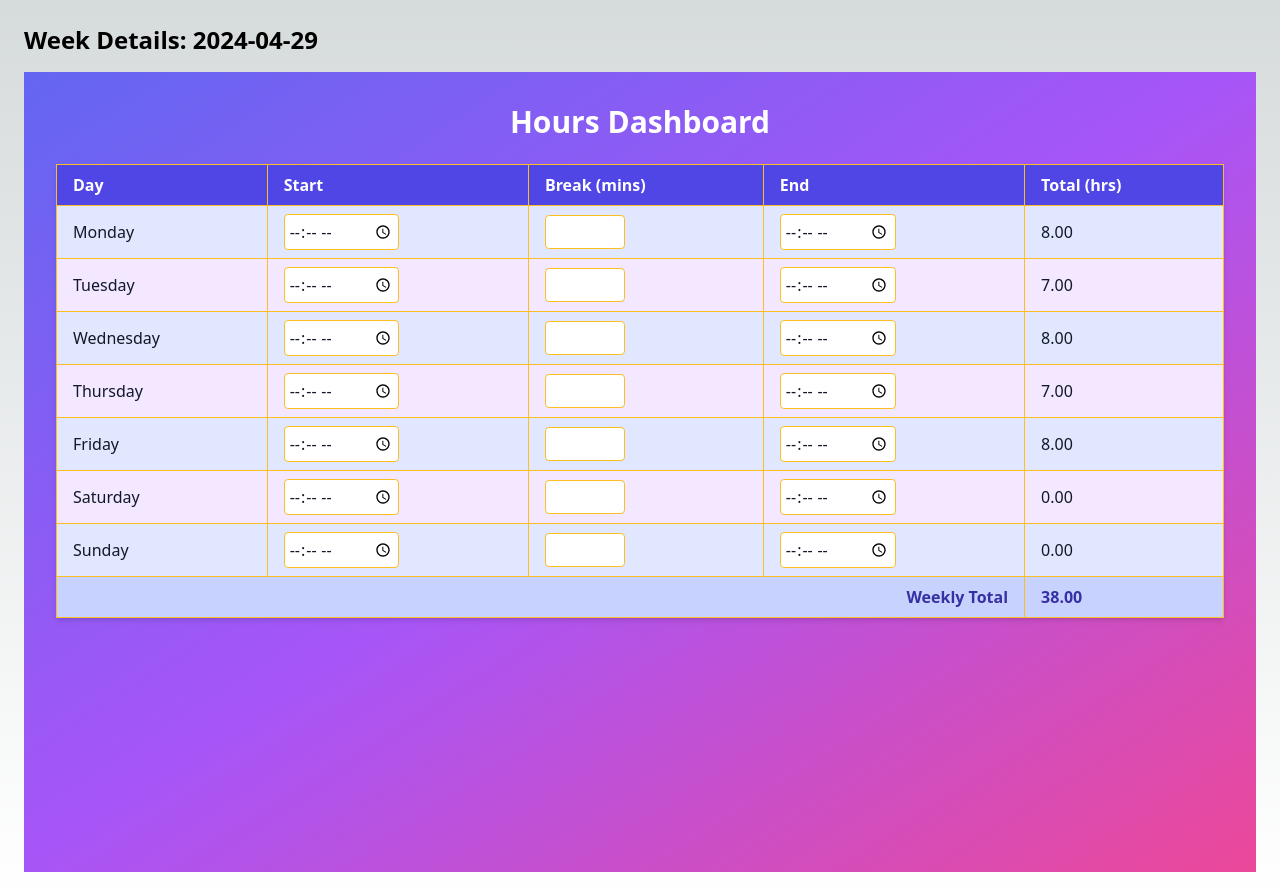
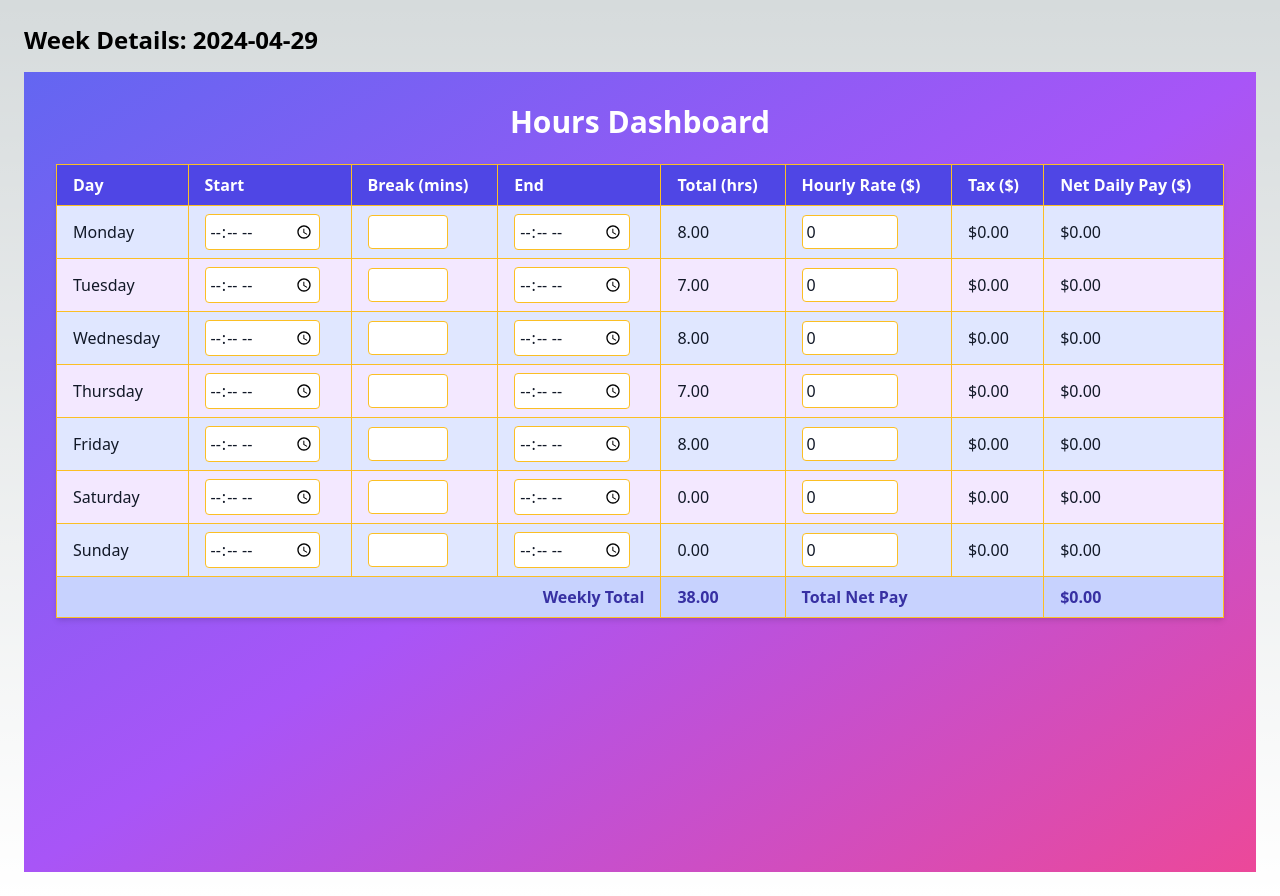
Before and after one commit to leethor92/time-tracker, a Next.js app: page /week/1 in a window 1280 px wide. Built offline with nearby package versions, Linux system fonts and the light colour scheme.

Commit message:
added tax & hourly calculator

```diff
--- a/components/HoursDashboard.tsx
+++ b/components/HoursDashboard.tsx
@@ -1,40 +1,51 @@
 import React, { useState } from "react";
-import { DayEntry } from "../models/DayModel";  // Import DayEntry
-import { WeekEntry } from "../models/WeekModel";  // Import WeekEntry
-import { daysOfWeek } from "../utils/constants";  // Ensure you have this constant
+import { DayEntry } from "../models/DayModel";
+import { WeekEntry } from "../models/WeekModel";
+import { daysOfWeek } from "../utils/constants";
 
 interface HoursDashboardProps {
-  weekData: WeekEntry;  // Expect WeekEntry type
+  weekData: WeekEntry;
 }
+const TAX_RATE = 0.1503; // 15% tax rate
 
 export default function HoursDashboard({ weekData }: HoursDashboardProps) {
-  const [hours, setHours] = useState<Record<string, DayEntry>>(weekData.hours);  // Initialize state with weekData.hours
+  const [hours, setHours] = useState<Record<string, DayEntry>>(weekData.hours);
+  const [hourlyRates, setHourlyRates] = useState<Record<string, number>>(
+    Object.fromEntries(daysOfWeek.map(day => [day, 0]))
+  );
 
   const handleChange = (day: string, field: "start" | "end" | "break", value: string) => {
     const updatedDay = {
       ...hours[day],
-      [field]: field === "break" ? parseInt(value || "0") : value,  // Correct handling of break field as number
+      [field]: field === "break" ? parseInt(value || "0") : value,
     };
 
-    // Recalculate the total based on the start, end, and break values
     updatedDay.total = calculateTotal(updatedDay.start, updatedDay.end, updatedDay.break);
+    setHours(prev => ({ ...prev, [day]: updatedDay }));
+  };
 
-    // Update the state
-    setHours(prev => ({ ...prev, [day]: updatedDay }));
+  const handleRateChange = (day: string, value: string) => {
+    const rate = parseFloat(value) || 0;
+    setHourlyRates(prev => ({ ...prev, [day]: rate }));
   };
 
   const calculateTotal = (start: string, end: string, breakMinutes: number): number => {
     const startDate = new Date(`1970-01-01T${start}:00Z`);
     const endDate = new Date(`1970-01-01T${end}:00Z`);
-    const diff = (endDate.getTime() - startDate.getTime()) / (1000 * 60 * 60);  // Total in hours
-    return Math.max(0, diff - breakMinutes / 60);  // Subtract break time in hours
+    const diff = (endDate.getTime() - startDate.getTime()) / (1000 * 60 * 60);
+    return Math.max(0, diff - breakMinutes / 60);
   };
 
-  const weeklyTotal = Object.values(hours).reduce((sum, day) => sum + day.total, 0);
+  const weeklyTotalHours = Object.values(hours).reduce((sum, day) => sum + day.total, 0);
+  const weeklyTotalPay = daysOfWeek.reduce(
+    (sum, day) => sum + (hourlyRates[day] * hours[day].total),
+    0
+  );
 
   return (
     <div className="p-8 bg-gradient-to-br from-indigo-500 via-purple-500 to-pink-500 min-h-screen text-white">
       <h1 className="text-3xl font-bold mb-6 text-center">Hours Dashboard</h1>
+
       <table className="table-auto w-full border-collapse border border-amber-400 shadow-md">
         <thead>
           <tr className="bg-indigo-600 text-white font-bold">
@@ -43,13 +54,23 @@ export default function HoursDashboard({ weekData }: HoursDashboardProps) {
             <th className="border border-amber-400 px-4 py-2 text-left">Break (mins)</th>
             <th className="border border-amber-400 px-4 py-2 text-left">End</th>
             <th className="border border-amber-400 px-4 py-2 text-left">Total (hrs)</th>
+            <th className="border border-amber-400 px-4 py-2 text-left">Hourly Rate ($)</th>
+            <th className="border border-amber-400 px-4 py-2 text-left">Tax ($)</th>
+            <th className="border border-amber-400 px-4 py-2 text-left">Net Daily Pay ($)</th>
           </tr>
         </thead>
         <tbody>
-          {daysOfWeek.map((day, index) => (
+          {daysOfWeek.map((day, index) => {
+            const rate = hourlyRates[day];
+            const totalHours = hours[day].total;
+            const dailyPay = rate * totalHours;
+            const tax = dailyPay * TAX_RATE;
+            const netPay = dailyPay - tax; // Calculate net pay here
+
+            return (
               <tr
                 key={day}
-              className={`${index % 2 === 0 ? "bg-indigo-100" : "bg-purple-100"} text-gray-900`} // Adjusted text color for better contrast
+                className={`${index % 2 === 0 ? "bg-indigo-100" : "bg-purple-100"} text-gray-900`}
               >
                 <td className="border border-amber-400 px-4 py-2">{day}</td>
                 <td className="border border-amber-400 px-4 py-2">
@@ -57,7 +78,7 @@ export default function HoursDashboard({ weekData }: HoursDashboardProps) {
                     type="time"
                     value={hours[day].start}
                     onChange={e => handleChange(day, "start", e.target.value)}
-                  className="border border-amber-400 focus:border-indigo-400 focus:ring-1 focus:ring-indigo-300 rounded p-1"
+                    className="border border-amber-400 rounded p-1"
                   />
                 </td>
                 <td className="border border-amber-400 px-4 py-2">
@@ -65,8 +86,8 @@ export default function HoursDashboard({ weekData }: HoursDashboardProps) {
                     type="number"
                     value={hours[day].break === 0 ? "" : hours[day].break}
                     min="0"
-                  className="border border-amber-400 focus:border-indigo-400 focus:ring-1 focus:ring-indigo-300 rounded p-1 w-20"
                     onChange={e => handleChange(day, "break", e.target.value)}
+                    className="border border-amber-400 rounded p-1 w-20"
                   />
                 </td>
                 <td className="border border-amber-400 px-4 py-2">
@@ -74,19 +95,30 @@ export default function HoursDashboard({ weekData }: HoursDashboardProps) {
                     type="time"
                     value={hours[day].end}
                     onChange={e => handleChange(day, "end", e.target.value)}
-                  className="border border-amber-400 focus:border-indigo-400 focus:ring-1 focus:ring-indigo-300 rounded p-1"
+                    className="border border-amber-400 rounded p-1"
                   />
                 </td>
+                <td className="border border-amber-400 px-4 py-2">{totalHours.toFixed(2)}</td>
                 <td className="border border-amber-400 px-4 py-2">
-                {hours[day].total.toFixed(2)}
+                  <input
+                    type="number"
+                    value={rate}
+                    onChange={e => handleRateChange(day, e.target.value)}
+                    className="border border-amber-400 rounded p-1 w-24"
+                  />
                 </td>
+                <td className="border border-amber-400 px-4 py-2">${tax.toFixed(2)}</td>
+                <td className="border border-amber-400 px-4 py-2">${netPay.toFixed(2)}</td> {/* Show net pay */}
               </tr>
-          ))}
+            );
+          })}
           <tr className="font-bold bg-indigo-200 text-indigo-800">
             <td colSpan={4} className="border border-amber-400 px-4 py-2 text-right">
               Weekly Total
             </td>
-            <td className="border border-amber-400 px-4 py-2">{weeklyTotal.toFixed(2)}</td>
+            <td className="border border-amber-400 px-4 py-2">{weeklyTotalHours.toFixed(2)}</td>
+            <td className="border border-amber-400 px-4 py-2" colSpan={2}>Total Net Pay</td> {/* Total Net Pay */}
+            <td className="border border-amber-400 px-4 py-2">${(weeklyTotalPay - (weeklyTotalPay * TAX_RATE)).toFixed(2)}</td>
           </tr>
         </tbody>
       </table>
```
Also changed, not shown: models/WeekModel.ts (+31 -1 lines). Lines whose indentation alone changed are shown as unchanged.
